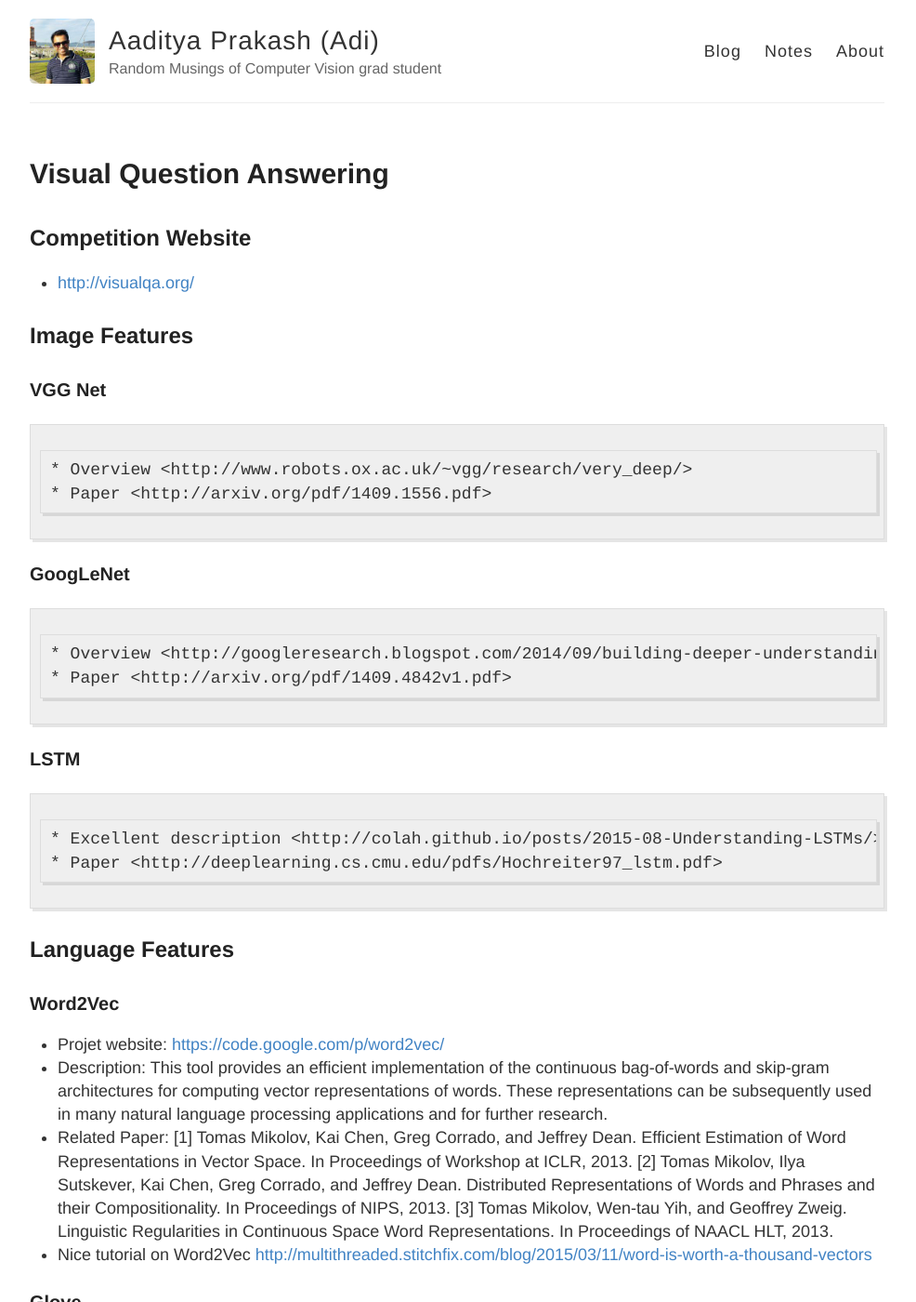
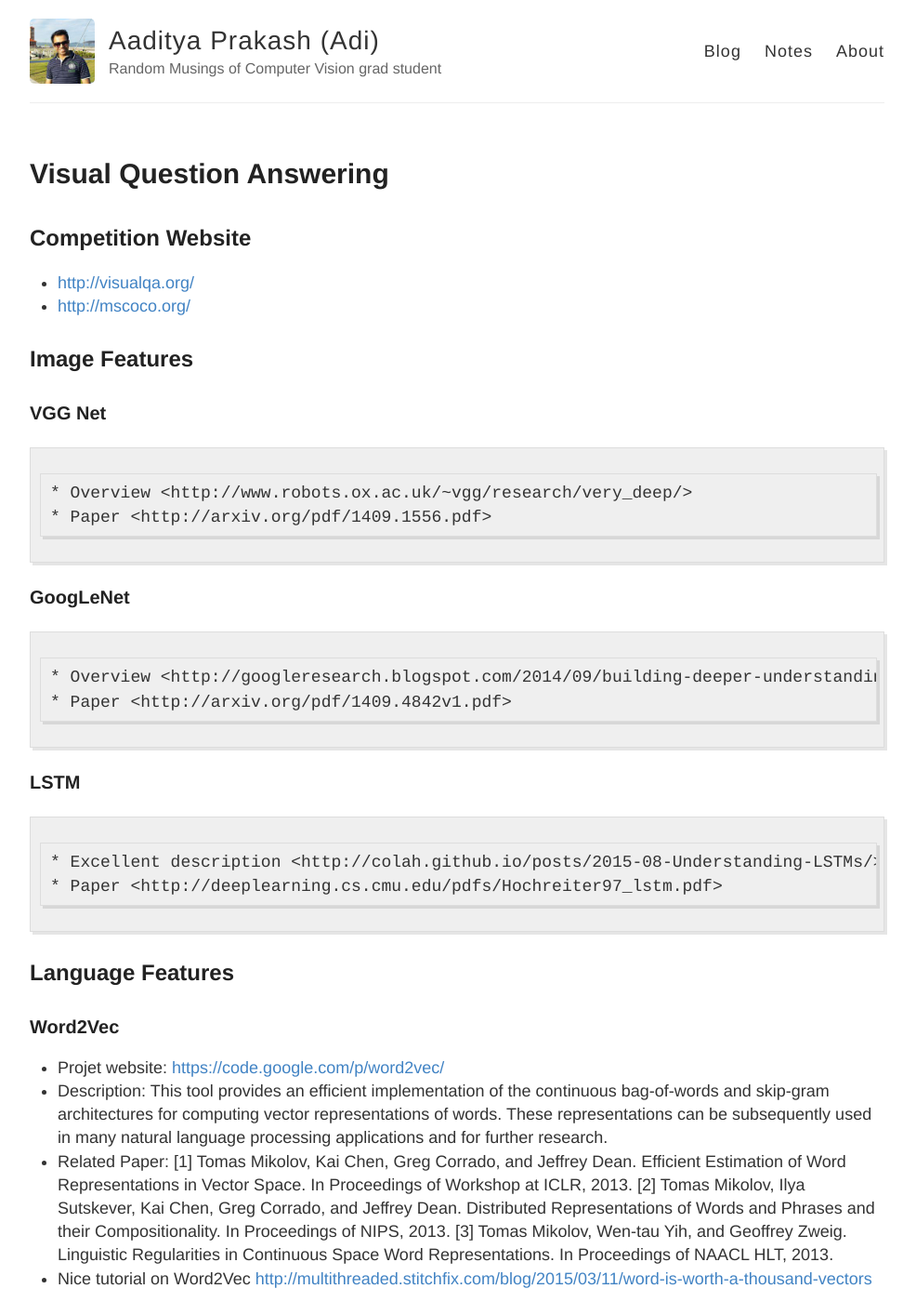
Before and after one commit to iamaaditya/iamaaditya.github.io, a Jekyll site: the page built from notes/research/vqa/index.md, in a window 1280 px wide and 1400 px high. Shown: the whole window at 93% size, without its empty margins (84-1070 px from the left). Built offline with Jekyll 4.4.1, drawn with Linux system fonts in a browser that asks for light colours.

Commit message:
vqa more formatting

```diff
--- a/notes/research/vqa/index.md
+++ b/notes/research/vqa/index.md
@@ -6,7 +6,9 @@
   -
 ---
 ## Competition Website
+
   * <http://visualqa.org/>
+  * <http://mscoco.org/>
 
 
 ## Image Features
@@ -17,20 +19,20 @@
     * Paper <http://arxiv.org/pdf/1409.1556.pdf>
 
 
-### **GoogLeNet**
+### GoogLeNet
 
     * Overview <http://googleresearch.blogspot.com/2014/09/building-deeper-understanding-of-images.html>
     * Paper <http://arxiv.org/pdf/1409.4842v1.pdf>
 
 
-### **LSTM**
+### LSTM
 
     * Excellent description <http://colah.github.io/posts/2015-08-Understanding-LSTMs/>
     * Paper <http://deeplearning.cs.cmu.edu/pdfs/Hochreiter97_lstm.pdf>
 
 ## Language Features
 
-### **Word2Vec**
+### Word2Vec
 
   * Projet website: <https://code.google.com/p/word2vec/>
   * Description:
@@ -41,14 +43,14 @@
     [3] Tomas Mikolov, Wen-tau Yih, and Geoffrey Zweig. Linguistic Regularities in Continuous Space Word Representations. In Proceedings of NAACL HLT, 2013.
   * Nice tutorial on Word2Vec <http://multithreaded.stitchfix.com/blog/2015/03/11/word-is-worth-a-thousand-vectors>
 
-### **Glove**
+### Glove
 
   * Project website: <http://nlp.stanford.edu/projects/glove/>
   * Description:
     GloVe is an unsupervised learning algorithm for obtaining vector representations for words. Training is performed on aggregated global word-word co-occurrence statistics from a corpus, and the resulting representations showcase interesting linear substructures of the word vector space.
   * Paper: GloVe: Global Vectors for Word Representation <http://nlp.stanford.edu/projects/glove/glove.pdf>
 
-### **Sense2Vec***
+### Sense2Vec
 
   * Description and nice tutorial <https://spacy.io/blog/sense2vec-with-spacy>
   * Paper : <http://arxiv.org/pdf/1511.06388v1.pdf>
```
